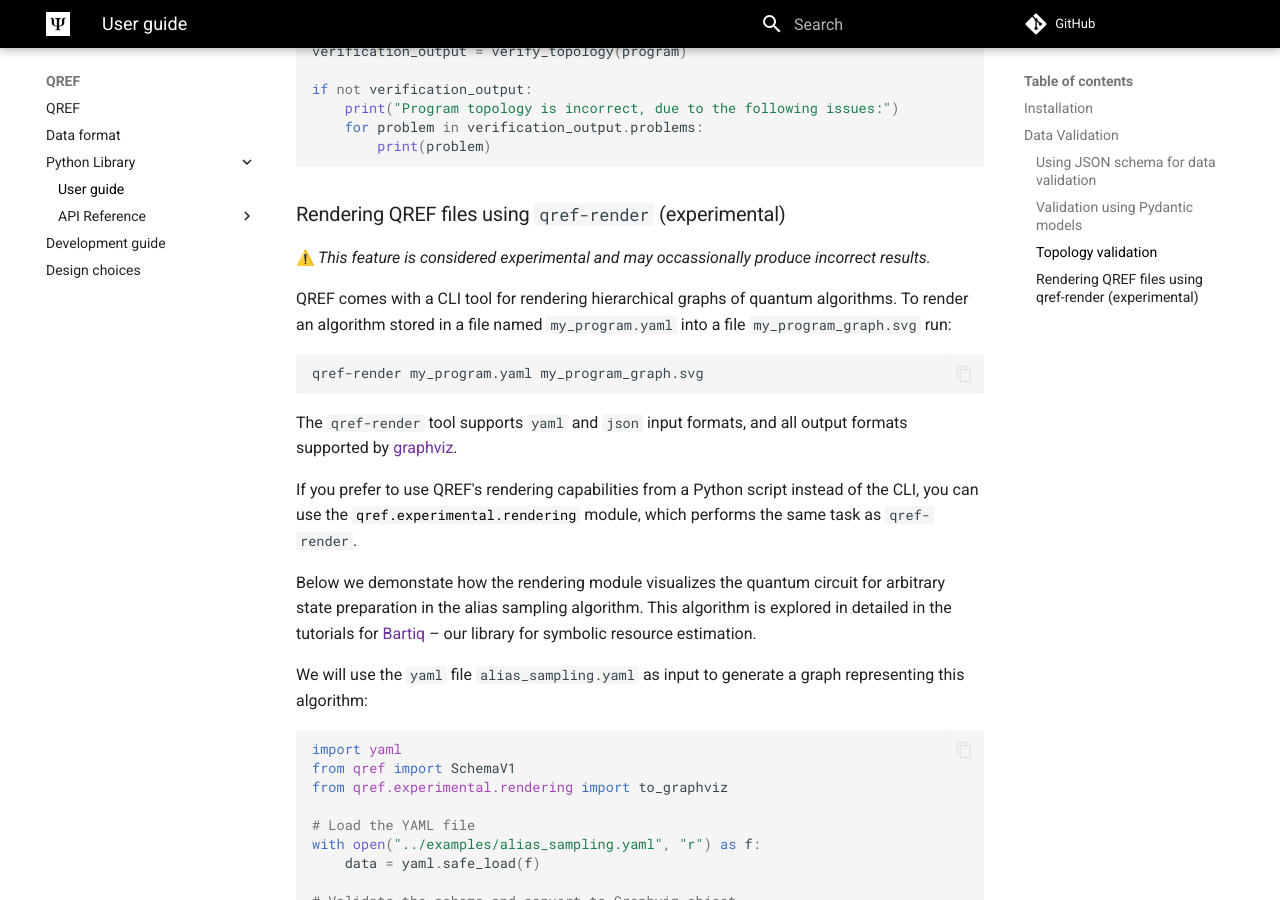
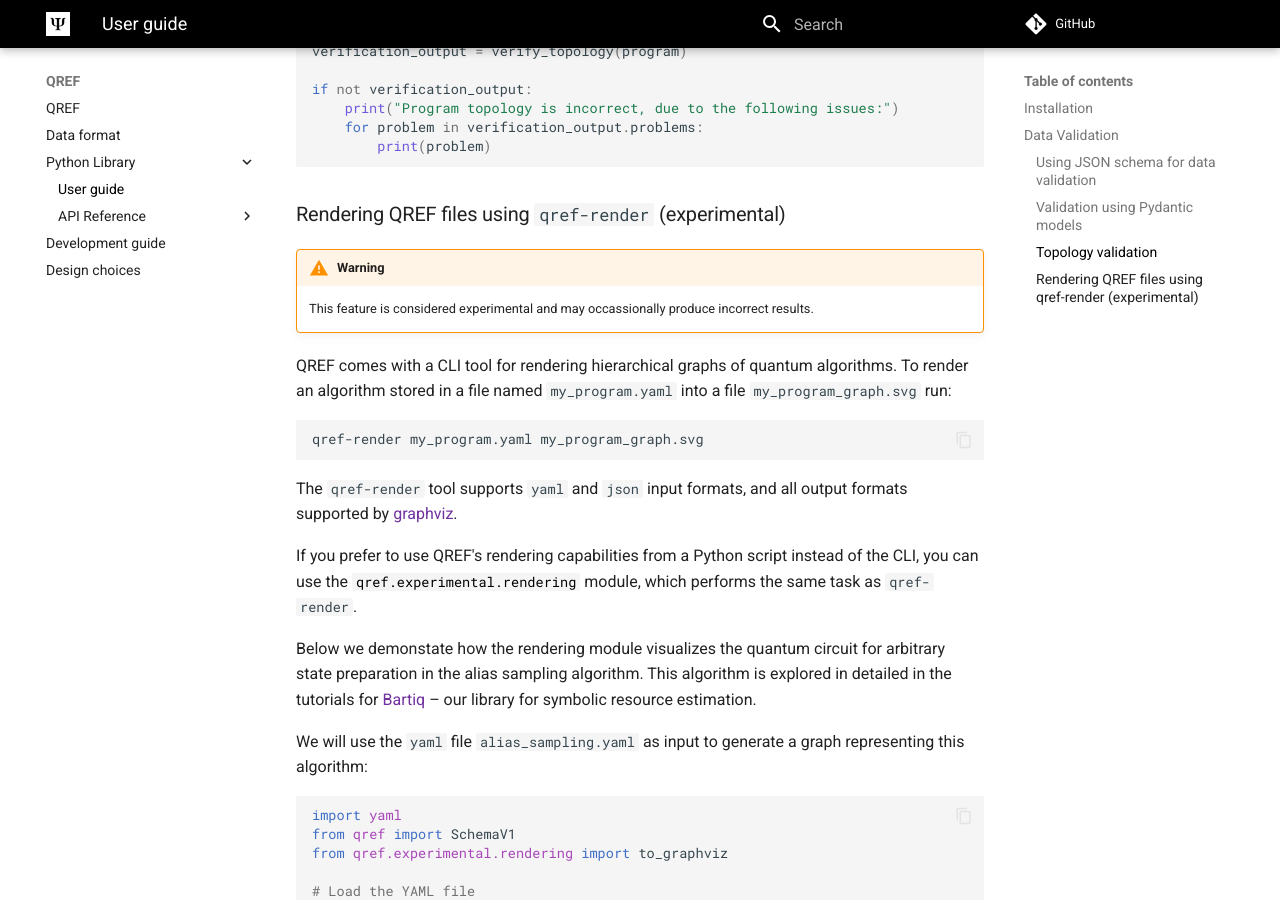
Before and after one commit to PsiQ/qref, an MkDocs documentation site: the page built from docs/library/userguide.md, in a window 1280 px wide and 900 px high, scrolled down 1679 px. Built offline with MkDocs 1.6.1 and Material for MkDocs 9.7.7, drawn with Linux system fonts in a browser that asks for light colours; emoji names are drawn with the system emoji font; comment, search, counter and statistics services are not loaded; the version menu is left out.

Commit message:
Fixed Warning box

```diff
--- a/docs/library/userguide.md
+++ b/docs/library/userguide.md
@@ -85,8 +85,9 @@
 
 ### Rendering QREF files using `qref-render` (experimental)
 
-:warning: _This feature is considered experimental and may occassionally produce
-incorrect results._
+!!! Warning
+    This feature is considered experimental and may occassionally produce
+    incorrect results.
 
 
 QREF comes with a CLI tool for rendering hierarchical graphs of quantum
```
